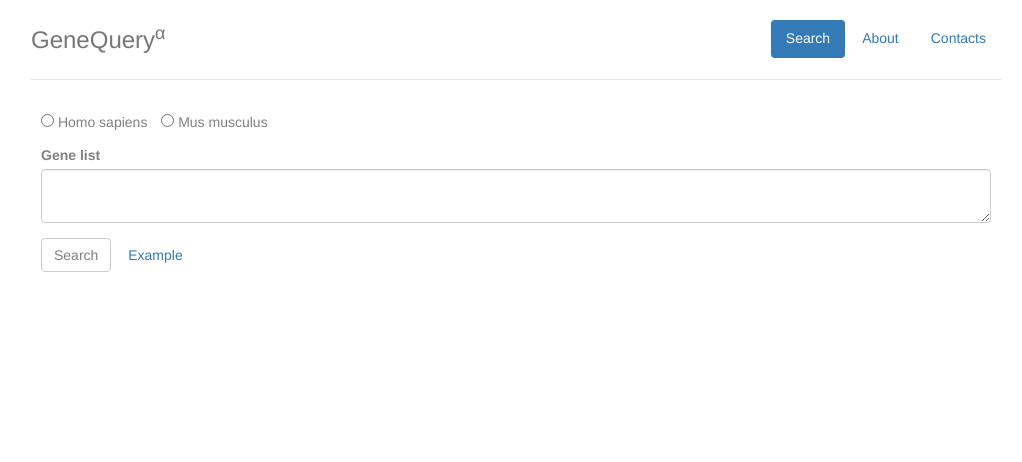
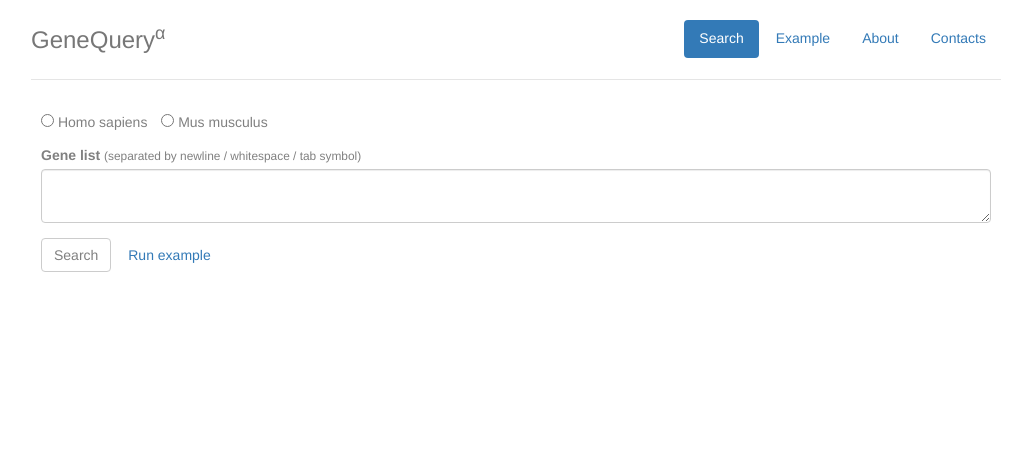
Before and after one commit to ctlab/genequery-web, a Django app: page / in a window 1280 px wide. Shown: the top 462 px of the page, without its empty margins (124-1146 px from the left). Run offline with Django 3.2, Linux system fonts and the light colour scheme; parts of the project's set-up code (start-up, migrations or seed data) failed here and were passed over; some libraries are stand-ins or nearby versions.

Commit message:
Example page. New example query.

```diff
--- a/genequery/urls.py
+++ b/genequery/urls.py
@@ -7,6 +7,7 @@ urlpatterns = patterns('',
                        url(r'^$', 'searcher.views.search_page_view', name='index'),
                        url(r'^about/$', 'main.views.about_page_view', name='about'),
                        url(r'^contacts/$', 'main.views.contacts_page_view', name='contacts'),
+                       url(r'^example/$', 'main.views.example_page_view', name='example'),
                        url(r'^searcher/', include(('searcher.urls', 'searcher', 'searcher'))),
                        url(r'^admin/', include(admin.site.urls)),
                        url(r'^media/(?P<path>.*)$', 'django.views.static.serve',
--- a/searcher/templates/search-form.html
+++ b/searcher/templates/search-form.html
@@ -15,11 +15,14 @@
         </div>
     </div>
     <div class="form-group">
-        <label for="genes" class="label-grey">Gene list</label>
+        <label for="genes" class="label-grey">
+            Gene list
+        </label>
+        <small class="label-grey">(separated by newline / whitespace / tab symbol)</small>
         <textarea id="genes" name="genes" class="form-control" rows="1"></textarea>
     </div>
     <div class="form-group form-inline" id="search-btn">
         <input type="submit" value="Search" class="btn btn-default label-grey">
-        <button type="button" class="btn btn-link" id="example-btn">Example</button>
+        <button type="button" class="btn btn-link" id="example-btn">Run example</button>
     </div>
 </form>
--- a/static/js/searcher.js
+++ b/static/js/searcher.js
@@ -1,30 +1,48 @@
 /**
  * Created by smolcoder on 06/02/15.
  */
-$(document).ready(function() {
+$(document).ready(function () {
     var lastScrollTop = 0;
     var firstNotReadmore = 0;
     var totalResults = 0;
     var minDistanceBeforeReadmore = $(window).height();
     var readmoreLoadChunkSize = 20;
+    var runExampleTimeout = 250;
 
-    var example_gene_set = "Cd274\nNos2\nIrg1\nGbp2\nCxcl9\nPtgs2\nSaa3\nGbp5\nIigp1\nGbp4\nGbp3\nIl1rn\nIl1b\nAW112010" +
-        "\nOasl1\nGbp6\nCd86\nRsad2\nAA467197\nCcl5\nTgtp2\nClic5\nZbp1\nGbp7\nSocs3\nSerpina3g\nProcr\nIgtp\nSlco3a1" +
-        "\nLy6a\nSlc7a2\nC3\nCd40\nIfit1\nFam26f\nClec4e\nBst1\nIsg15\nIrf1\nAcsl1\nCd38\nIfit2\nThbs1\nGm4951\nIfi47" +
-        "\nIfi44\nGm12250\nIrgm2\nIl15ra\nAss1\nSlfn1\nNod1\nIl18bp\nSerpinb9\nSocs1\nSod2\nGm12185\nCnn3\nHerc6\nCcrl2" +
-        "\nTnf\nSlamf8\nPla2g4a\nTrim30c\nUsp18\nIrf7\nGbp8\nFpr1\nTap1\nH2-Q6\nTgm2\nIrgm1\nTraf1\nMx1\nAoah\nBatf2" +
-        "\nF830016B08Rik\nPfkfb3\nUpp1\nFpr2\nItga6\nTapbpl\nH2-Q7\nPhf11d\nMmp14\nMs4a6d\nLtf\nNlrc5\nPla2g16\nIl6" +
-        "\nSlc31a2\nRasgrp1\nJdp2\n1600014C10Rik\nLrrc8c\nStat1\nGbp9\nTma16\nSlc2a6\nSerpina3f";
+    var example_gene_set = "Cd274\nNos2\nIrg1\nGbp2\nCxcl9\nPtgs2\nSaa3\nGbp5\nIigp1\nGbp4\nGbp3\nIl1rn\nIl1b\nOasl1" +
+        "\nGbp6\nCd86\nRsad2\nCcl5\nTgtp2\nClic5\nZbp1\nGbp7\nSocs3\nSerpina3g\nProcr\nIgtp\nSlco3a1\nLy6a\nSlc7a2\nC3" +
+        "\nCd40\nIfit1\nFam26f\nClec4e\nBst1\nIsg15\nIrf1\nAcsl1\nCd38\nIfit2\nThbs1\nIfi47\nIfi44\nIrgm2\nIl15ra\nAss1\\" +
+        "nSlfn1\nNod\nIl18bp\nSerpinb9";
 
-    function setExampleData() {
+    function runExample() {
         $('#mm').prop('checked', true);
         $('#genes').text(example_gene_set).trigger('autosize.resize');
         $('#search-form').submit();
     }
 
-    $('#example-btn').click(setExampleData);
+    function getUrlParameter(sParam) {
+        var sPageURL = window.location.search.substring(1);
+        var sURLVariables = sPageURL.split('&');
+        for (var i = 0; i < sURLVariables.length; i++) {
+            var sParameterName = sURLVariables[i].split('=');
+            if (sParameterName[0] == sParam) {
+                return sParameterName[1];
+            }
+        }
+        return null;
+    }
 
-    $('#search-form').on('submit', function(event){
+    $('#gene-list-label').popover();
+
+    if (getUrlParameter('example') == 'true') {
+        setTimeout(function () {
+            runExample();
+        }, runExampleTimeout);
+    }
+
+    $('#example-btn').click(runExample);
+
+    $('#search-form').on('submit', function (event) {
         event.preventDefault();
         scrollToResults();
         send_search_query();
@@ -78,16 +96,16 @@ $(document).ready(function() {
         return $('#search-form').serialize()
     }
 
-    function setError (message) {
+    function setError(message) {
         var error = '<div class="alert alert-danger search-form" role="alert">' +
-        '<span class="sr-only">Error:</span>' + message + '</div>';
+            '<span class="sr-only">Error:</span>' + message + '</div>';
         $('.search-results').append(error);
     }
 
     function fillSearchResults(recap, results) {
         var results_div = $('.search-results');
         results_div.append(recap);
-        for(var i = 0; i < results.length; ++i) {
+        for (var i = 0; i < results.length; ++i) {
             results_div.append(results[i])
         }
         totalResults = results.length;
@@ -95,8 +113,8 @@ $(document).ready(function() {
 
     function getFormDataInJson() {
         var form = $('#search-form').serializeArray();
-        var data ={};
-        $.each(form, function() {
+        var data = {};
+        $.each(form, function () {
             if (data[this.name] !== undefined) {
                 if (!data[this.name].push) {
                     data[this.name] = [data[this.name]];
@@ -134,16 +152,16 @@ $(document).ready(function() {
         console.log(lastScrollTop, firstNotReadmore, to);
     }
 
-    $(window).scroll(function(event){
+    $(window).scroll(function (event) {
         var st = $(this).scrollTop();
-        if (st > lastScrollTop - minDistanceBeforeReadmore){
+        if (st > lastScrollTop - minDistanceBeforeReadmore) {
             setReadmore(firstNotReadmore + readmoreLoadChunkSize);
         }
 
     });
 
     function asyncReadmore(to) {
-        setTimeout(function() {
+        setTimeout(function () {
             setReadmore(to);
         }, 100);
     }
@@ -173,15 +191,15 @@ $(document).ready(function() {
             setError(errorMessage);
         } else {
             $.ajax({
-                type : "GET",
+                type: "GET",
                 url: "/searcher/search/",
-                data : getFormData(),
+                data: getFormData(),
 
-                beforeSend : function() {
+                beforeSend: function () {
                     showLoader();
                 },
-                success : ajaxSuccess,
-                error : ajaxError
+                success: ajaxSuccess,
+                error: ajaxError
             });
         }
 
--- a/templates/menu.html
+++ b/templates/menu.html
@@ -2,6 +2,7 @@
     <nav>
         <ul class="nav nav-pills pull-right">
             <li role="presentation" class="{% if menu_active == 'searcher' %}active{% endif %}"><a href="{% url 'searcher:index' %}">Search</a></li>
+            <li role="presentation" class="{% if menu_active == 'example' %}active{% endif %}"><a href="{% url 'example' %}">Example</a></li>
             <li role="presentation" class="{% if menu_active == 'about' %}active{% endif %}"><a href="{% url 'about' %}">About</a></li>
             <li role="presentation" class="{% if menu_active == 'contacts'%}active{% endif %}"><a href="{% url 'contacts' %}">Contacts</a></li>
         </ul>
```
Also changed, not shown: main/views.py (+7 -0 lines).
